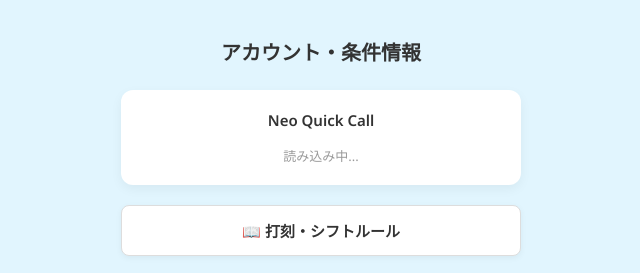
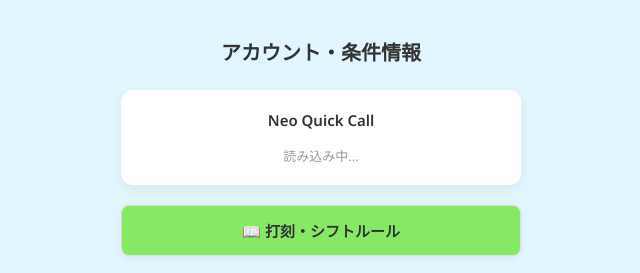
Before and after one commit to kadowakiup/liff-mypage, a plain HTML site: page index.html in a window 1280 px wide. Shown: the top 273 px of the page, without its empty margins (319-959 px from the left). Drawn offline with Linux system fonts and the light colour scheme.

Commit message:
Add files via upload

```diff
--- a/style.css
+++ b/style.css
@@ -37,7 +37,7 @@
   font-size: 15px;
   font-weight: bold;
   color: #333;
-  background-color: #fff;
+  background-color: #85e966;
   border: 1px solid #ddd;
   border-radius: 8px;
   cursor: pointer;
```
